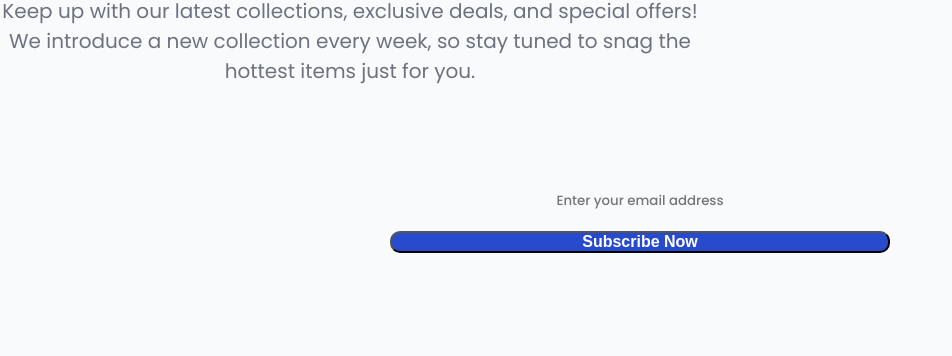
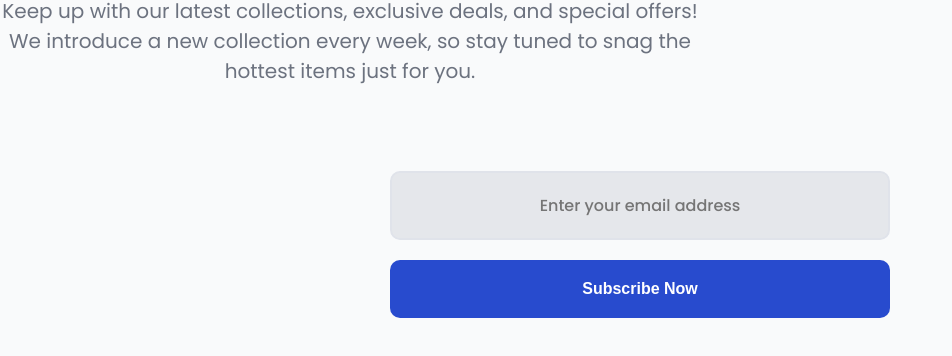
Before and after one commit to yipwreck/join-our-newsletter, a plain HTML site: page index.html in a window 1280 px wide. Shown: the part 272-628 px from the top of the page, without its empty margins (0-952 px from the left). Drawn offline with Linux system fonts and the light colour scheme.

Commit message:
styling changes

```diff
--- a/style.css
+++ b/style.css
@@ -21,22 +21,23 @@ h1 {
     margin-bottom: 65px;;
 }
 
+.form {
+    background: ;
+}
+
 input[placeholder] {
     width: 500px;
     margin-top: 20px;
     font-weight: 500;
-    background-color: #F9FAFB;
+    background-color: #e5e7eb;
     font-family: 'Poppins', sans-serif, 'Roboto';
-
+    font-size: 16px;
     border-radius: 10px;
     text-align: center;
     padding: 20px;
-    border: none;
+    border: 2px solid #e0e3ea;
 }
 
-input:hover {
-    border-color: #F9FAFB;
-}
 
 button {
     font-size: 16px;
@@ -44,5 +45,8 @@ button {
     background-color: #284BCE;
     width: 500px;
     color: #FFFFFF;
-    border-radius: 10px;;
+    border-radius: 10px;
+    margin: 20px 0 20px 0;
+    padding: 20px;
+    border: none;
 }
```
